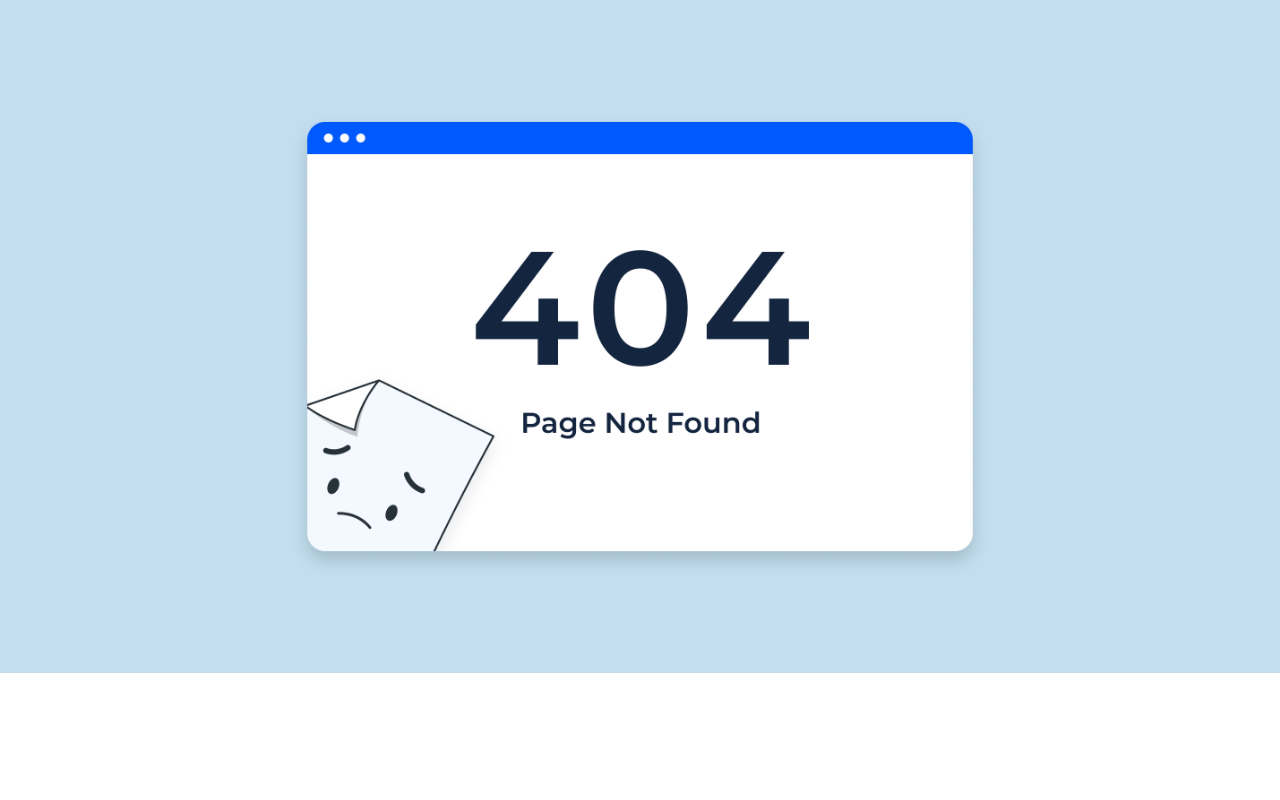
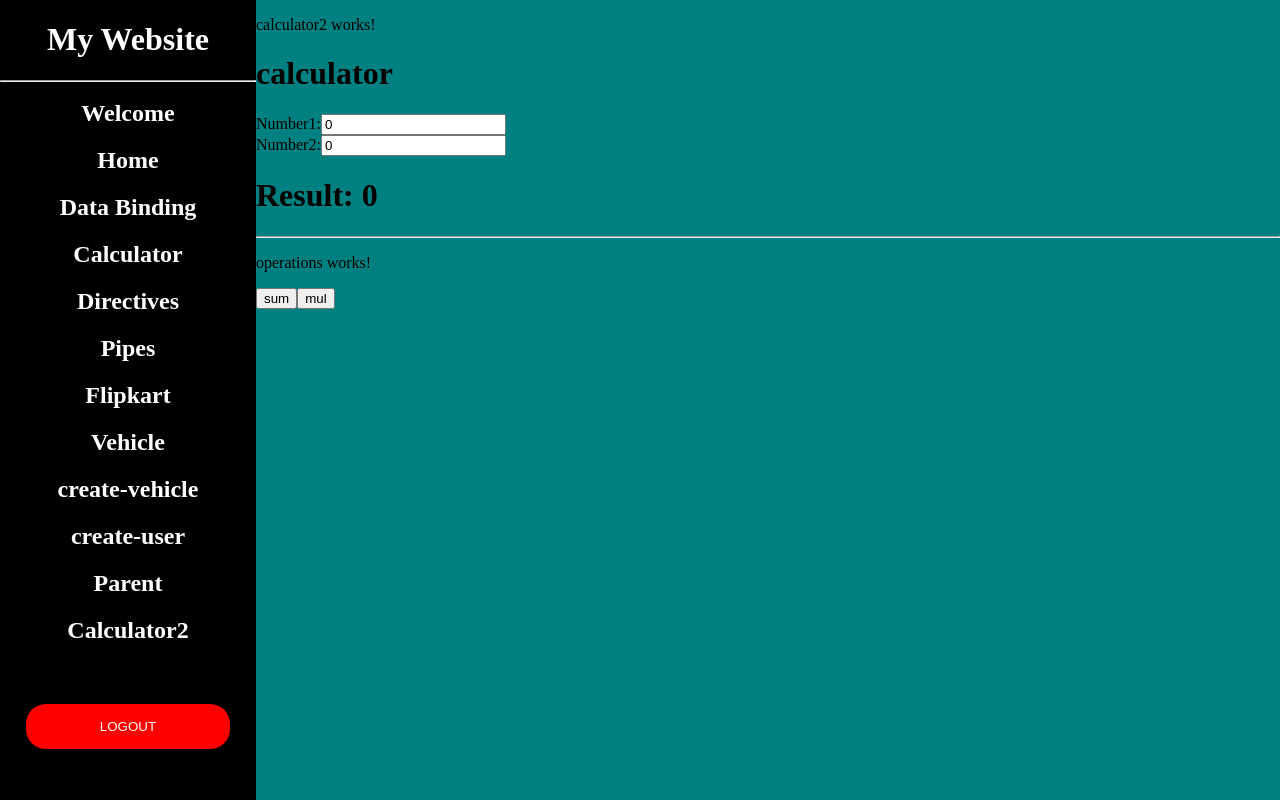
Before and after one commit to Akhilg3m/may-app-june24, an Angular app: page /dashboard/calculator2 in a window 1280 px wide. Built offline with nearby package versions, Linux system fonts and the light colour scheme; sample sign-in values are in the browser's storage.

Commit message:
parent child completed

```diff
--- a/src/app/app-routing.module.ts
+++ b/src/app/app-routing.module.ts
@@ -17,6 +17,7 @@ import { AuthenticationGuard } from './authentication.guard';
 import { CreateUserComponent } from './create-user/create-user.component';
 import { NotifyGuard } from './notify.guard';
 import { ParentComponent } from './parent/parent.component';
+import { Calculator2Component } from './calculator2/calculator2.component';
 
 const routes: Routes = [
   {path:'login', component:LoginComponent},
@@ -34,6 +35,8 @@ const routes: Routes = [
     {path:'edit-vehicle/:id', component: CreateVehicleComponent},
     {path:'create-user', canDeactivate:[NotifyGuard], component:CreateUserComponent},
     {path:'parent', component: ParentComponent},
+    {path:'calculator2', component: Calculator2Component},
+
   ]},
   {path:'', component:LoginComponent},
   {path:'**',component:PagenotfoundComponent}
--- a/src/app/app.module.ts
+++ b/src/app/app.module.ts
@@ -25,6 +25,8 @@ import { ParentComponent } from './parent/parent.component';
 import { ChildComponent } from './child/child.component';
 import { Sibling1Component } from './sibling1/sibling1.component';
 import { Sibling2Component } from './sibling2/sibling2.component';
+import { Calculator2Component } from './calculator2/calculator2.component';
+import { OperationsComponent } from './operations/operations.component';
 
 @NgModule({
   declarations: [
@@ -48,7 +50,9 @@ import { Sibling2Component } from './sibling2/sibling2.component';
     ParentComponent,
     ChildComponent,
     Sibling1Component,
-    Sibling2Component
+    Sibling2Component,
+    Calculator2Component,
+    OperationsComponent
   ],
   imports: [
     BrowserModule,
--- /dev/null
+++ b/src/app/calculator2/calculator2.component.html
@@ -0,0 +1,15 @@
+<p>calculator2 works!</p>
+
+<h1>calculator</h1>
+
+<label for="">Number1:</label>
+<input type="text" [(ngModel)]="num1">
+<br>
+
+<label for="">Number2:</label>
+<input type="text" [(ngModel)]="num2">
+<br>
+
+<h1>Result: {{result}}</h1><hr>
+
+<app-operations [num1]="num1" [num2]="num2" (result)="catch($event)"></app-operations>
--- /dev/null
+++ b/src/app/calculator2/calculator2.component.ts
@@ -0,0 +1,19 @@
+import { Component, OnInit } from '@angular/core';
+
+@Component({
+  selector: 'app-calculator2',
+  templateUrl: './calculator2.component.html',
+  styleUrls: ['./calculator2.component.css']
+})
+export class Calculator2Component{
+
+  public num1:number = 0;
+  public num2:number = 0;
+
+  public result:number = 0;
+
+  catch(value:number){
+    this.result = value;
+  }
+
+}
--- a/src/app/dashboard/dashboard.component.html
+++ b/src/app/dashboard/dashboard.component.html
@@ -14,6 +14,7 @@
         <h2 routerLink="create-vehicle">create-vehicle</h2>
         <h2 routerLink="create-user">create-user</h2>
         <h2 routerLink="parent">Parent</h2>
+        <h2 routerLink="calculator2">Calculator2</h2>
         <button (click)="logout()">logout</button>
     </div>
     <div class="right">
--- /dev/null
+++ b/src/app/operations/operations.component.html
@@ -0,0 +1,4 @@
+<p>operations works!</p>
+
+<button (click)="sum()">sum</button>
+<button (click)="mul()">mul</button>
--- /dev/null
+++ b/src/app/operations/operations.component.ts
@@ -0,0 +1,23 @@
+import { Component, EventEmitter, Input, OnInit, Output } from '@angular/core';
+
+@Component({
+  selector: 'app-operations',
+  templateUrl: './operations.component.html',
+  styleUrls: ['./operations.component.css']
+})
+export class OperationsComponent {
+
+  @Input() public num1:number = 0;
+  @Input() public num2:number = 0;
+
+  @Output() public result:EventEmitter<number> = new EventEmitter();
+
+  sum(){
+    this.result.emit(this.num1+this.num2);
+  }
+
+  mul(){
+
+  }
+
+}
```
Also changed, not shown: src/app/calculator2/calculator2.component.css (added), src/app/operations/operations.component.css (added), 2 other files (tests, documents, lock files or other folders).
